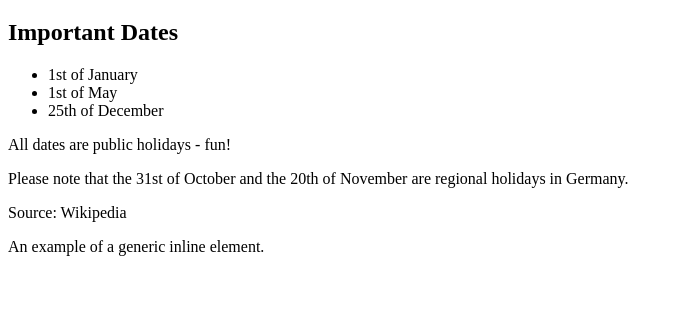
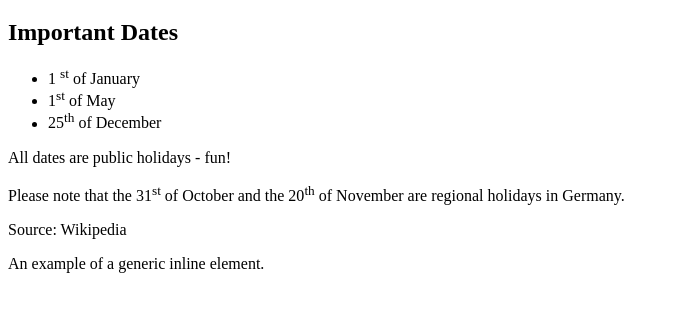
Before and after one commit to zara-rad/Semantic-inline-HTML, a website: page index.html in a window 1280 px wide. Shown: the part 61-372 px from the top of the page, without its empty margins (0-683 px from the left). Drawn offline with Linux system fonts and the light colour scheme.

Commit message:
task1 completed

```diff
--- a/index.html
+++ b/index.html
@@ -15,14 +15,14 @@
     <main>
       <h2>Important Dates</h2>
       <ul>
-        <li>1st of January</li>
-        <li>1st of May</li>
-        <li>25th of December</li>
+        <li>1 <sup>st</sup>  of January</li>
+        <li>1<sup>st</sup> of May</li>
+        <li>25<sup>th</sup> of December</li>
       </ul>
       <p class="holidays">All dates are public holidays - fun!</p>
 
       <p class="note">
-        Please note that the 31st of October and the 20th of November are
+        Please note that the 31<sup>st</sup> of October and the 20<sup>th</sup> of November are
         regional holidays in Germany.
       </p>
     </main>
```
